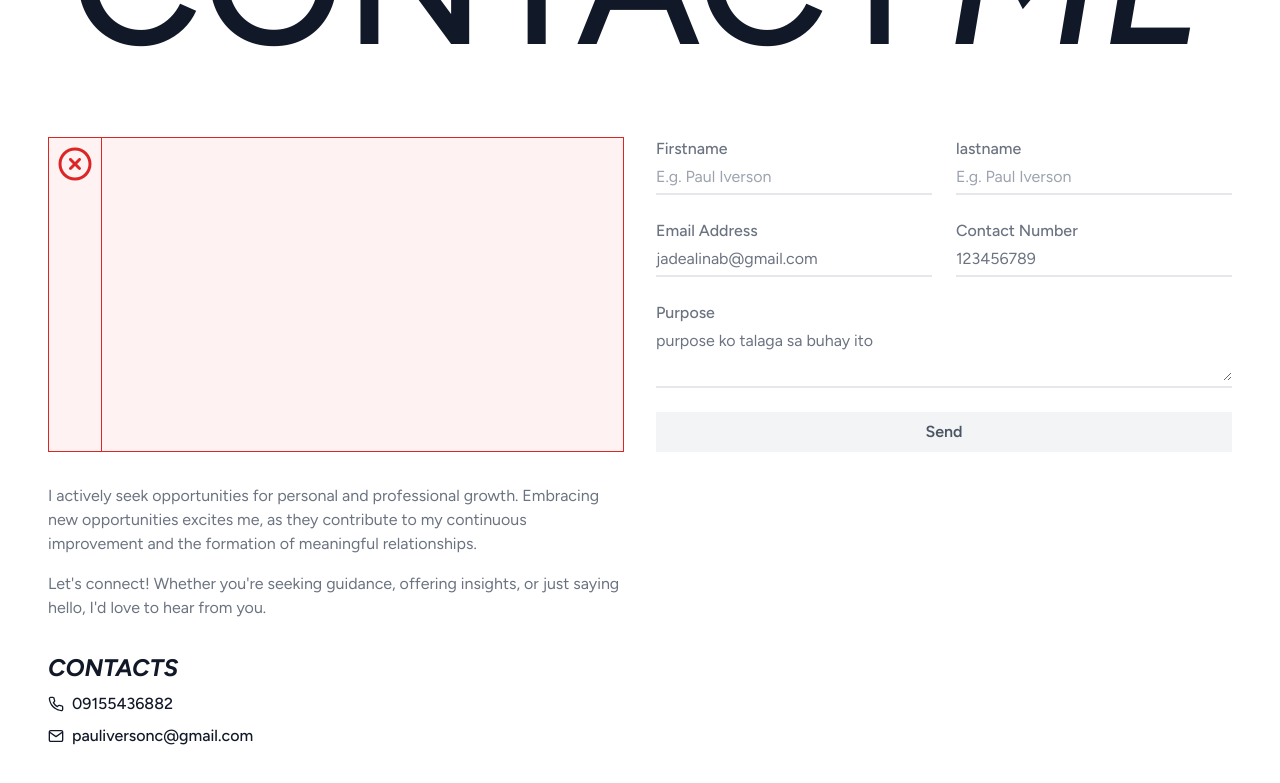
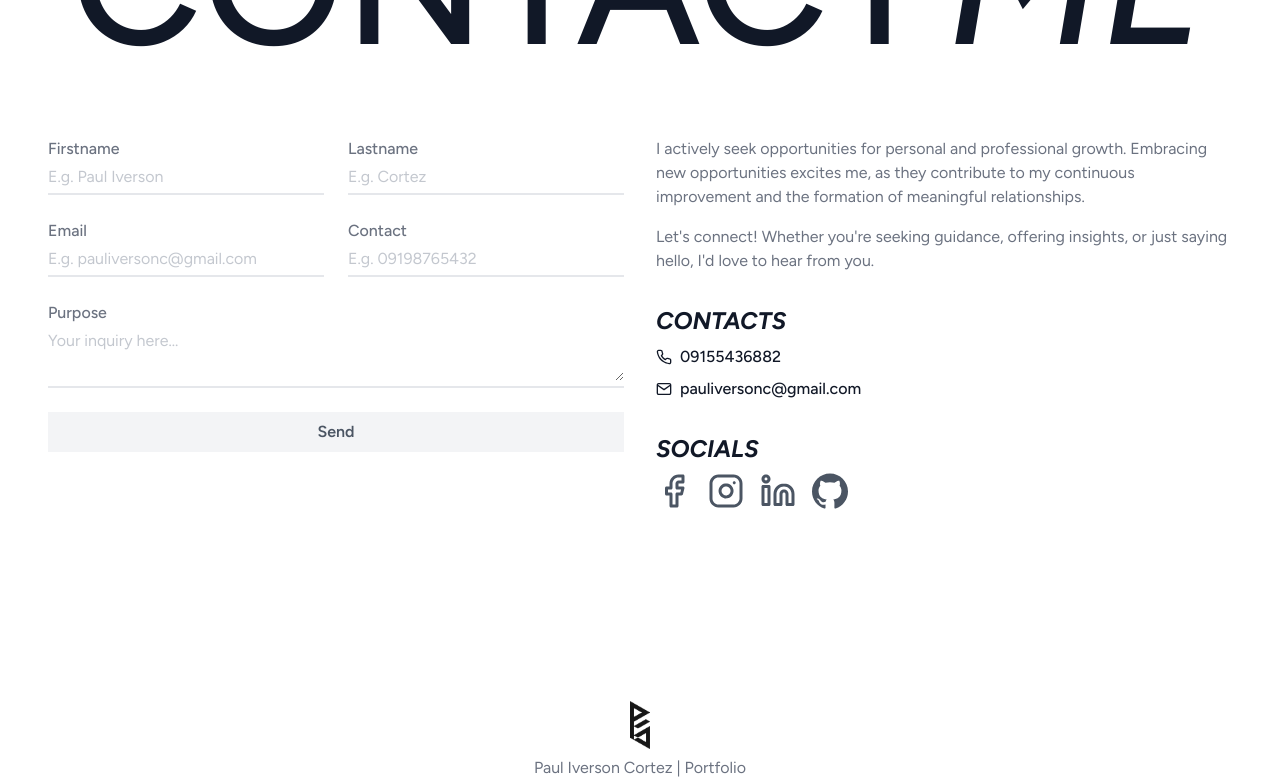
Before and after one commit to pauliversonc/pauliversonc, a Vue app: page / in a window 1280 px wide. Shown: the part 4960-5743 px from the top of the page. Built offline with nearby package versions, Linux system fonts and the light colour scheme.

Commit message:
add form validation

```diff
--- a/src/components/layout/TheContacts.vue
+++ b/src/components/layout/TheContacts.vue
@@ -1,20 +1,22 @@
 <template >
   <section class="px-4 xs:px-6 md:px-8 lg:px-10 xl:px-12  2xl:px-16 py-8 container mx-auto  flex flex-col lg:grid lg:grid-cols-2  gap-8">
   <!-- ERROR LIST -->
-  <div class=" text-red-600 flex gap-4 border border-red-600 bg-red-50">
-    <div class="flex justify-center border-r border-red-600 p-2">
-      <svg  class="fill-red-600 h-9 w-9 dark:red-500 group-hover:fill-gray-900 dark:group-hover:fill-dmWhite ease-out duration-300">
+  <div class="order-1">
+    <div v-show="errorList.length > 0" class="text-red-600 dark:text-red-700 flex gap-4 border border-red-600 dark:border-red-700 bg-lmRed dark:bg-dmRed">
+      <div class="flex items-center justify-center border-r border-red-600 dark:border-red-700 p-2">
+        <svg  class="fill-red-600 h-9 w-9 dark:fill-red-700">
           <use xlink:href="/icons/sprite.svg#icon-x-circle"></use>
         </svg>
       </div>
 
-    <ul class="list-disc p-2 flex flex-col justify-center">
-      <li v-for="error in errors.firstname" :key="error">{{ error }}</li>
+      <ul class="list-disc py-2 pl-4 pr-2 flex flex-col justify-center">
+        <li v-for="(error, index) in errorList" :key="index">{{ error }}</li>
       </ul>
+    </div>
   </div>
 
   <!-- FORM INPUT (LEFT)-->
-<form action="#" @submit.prevent="submitForm" class="container grid gap-6 lg:grid-cols-2  lg:self-start" ref="form">
+  <form :class="{'mt-[-2rem]': errorList.length === 0 }" action="#" @submit.prevent="submitForm" class="order-3 container grid gap-6 lg:grid-cols-2  lg:self-start" ref="form">
 
     <!-- firstname -->
     <div
@@ -32,7 +34,7 @@
     before:hover:w-full
     ">
       <label :class="isFormErrorLabel('firstname')" class="pb-6 font-medium" for="firstname">Firstname</label>
-    <input :class="isFormErrorInput('firstname')" @input="filterInput('firstname')" @focus="resetInput('firstname')" @blur="validateInput('firstname')" class="py-1 w-full focus:outline-none border-b-2 border-gray-200 dark:border-dmBlackTint2 dark:bg-dmBlack " type="text" placeholder="E.g. Paul Iverson" v-model.trim="form.firstname" name="firstname" id="firstname" autocomplete="on">
+      <input :class="isFormErrorInput('firstname')" @input="filterInput('firstname')" @focus="resetInput('firstname')" @blur="validateInput('firstname')" class="placeholder:opacity-60 py-1 w-full focus:outline-none border-b-2 border-gray-200 dark:border-dmBlackTint2 dark:bg-dmBlack " type="text" placeholder="E.g. Paul Iverson" v-model.trim="form.firstname" name="firstname" id="firstname" autocomplete="on">
     </div>
     <!-- lastname -->
     <div
@@ -49,43 +51,47 @@
     before:left-0
     before:hover:w-full
     ">
-    <label :class="isFormErrorLabel('lastname')" class="pb-6 font-medium" for="lastname">lastname</label>
-    <input :class="isFormErrorInput('lastname')" @input="filterInput('lastname')" @focus="resetInput('lastname')" @blur="validateInput('lastname')" class="py-1 w-full focus:outline-none border-b-2 border-gray-200 dark:border-dmBlackTint2 dark:bg-dmBlack " type="text" placeholder="E.g. Paul Iverson" v-model.trim="form.lastname" name="lastname" id="lastname" autocomplete="on">
+      <label :class="isFormErrorLabel('lastname')" class="pb-6 font-medium" for="lastname">Lastname</label>
+      <input :class="isFormErrorInput('lastname')" @input="filterInput('lastname')" @focus="resetInput('lastname')" @blur="validateInput('lastname')" class="placeholder:opacity-60 py-1 w-full focus:outline-none border-b-2 border-gray-200 dark:border-dmBlackTint2 dark:bg-dmBlack " type="text" placeholder="E.g. Cortez" v-model.trim="form.lastname" name="lastname" id="lastname" autocomplete="on">
     </div>
+    <!-- email -->
+    <div
+    :class="{'before:w-full': isForm('email')}, isFormInvalid('email')"
 
-  <div class="relative
+    class="relative
     before:ease-out
     before:duration-300
     before:content-['']
     before:absolute
     before:h-0.5
     before:w-0
-  before:bg-gray-900
-  dark:before:bg-dmWhite
     before:bottom-0
     before:left-0
     before:hover:w-full
     ">
-    <label class="pb-6 font-medium" for="email">Email Address</label>
-    <input class="py-1 w-full focus:outline-none border-b-2 border-gray-200 dark:border-dmBlackTint2 dark:bg-dmBlack dark:placeholder-dmBlackTint2" type="text" placeholder="E.g. paul@gmail.com" v-model="form.email" name="email" id="email"  autocomplete="on">
+      <label :class="isFormErrorLabel('email')" class="pb-6 font-medium" for="email">Email</label>
+      <input :class="isFormErrorInput('email')" @input="filterInput('email')" @focus="resetInput('email')" @blur="validateInput('email')" class="placeholder:opacity-60 py-1 w-full focus:outline-none border-b-2 border-gray-200 dark:border-dmBlackTint2 dark:bg-dmBlack " type="text" placeholder="E.g. pauliversonc@gmail.com" v-model.trim="form.email" name="email" id="email" autocomplete="on">
     </div>
 
-  <div class="relative
+    <!-- contact -->
+    <div
+    :class="{'before:w-full': isForm('contact')}, isFormInvalid('contact')"
+
+    class="relative
     before:ease-out
     before:duration-300
     before:content-['']
     before:absolute
     before:h-0.5
     before:w-0
-  before:bg-gray-900
-  dark:before:bg-dmWhite
     before:bottom-0
     before:left-0
     before:hover:w-full
     ">
-    <label class="pb-6 font-medium" for="contact">Contact Number</label>
-    <input class="py-1 w-full focus:outline-none border-b-2 border-gray-200 dark:border-dmBlackTint2 dark:bg-dmBlack dark:placeholder-dmBlackTint2" type="text" placeholder="E.g. 09198765432" v-model="form.contact" name="contact" id="contact">
+      <label :class="isFormErrorLabel('contact')" class="pb-6 font-medium" for="contact">Contact</label>
+      <input :class="isFormErrorInput('contact')" @input="filterInput('contact')" @focus="resetInput('contact')" @blur="validateInput('contact')" class="placeholder:opacity-60 py-1 w-full focus:outline-none border-b-2 border-gray-200 dark:border-dmBlackTint2 dark:bg-dmBlack " type="text" placeholder="E.g. 09198765432" v-model.trim="form.contact" name="contact" id="contact" autocomplete="on">
     </div>
+
 
     <div class="col-span-full relative
     after:
@@ -112,9 +118,12 @@
     before:left-0
     before:hover:w-full
     before:z-40
-  ">
-    <label class="pb-6 font-medium"  for="purpose">Purpose</label>
-    <textarea placeholder="Your inquiry here..." class="w-full focus:outline-none py-1 dark:bg-dmBlack dark:placeholder-dmBlackTint2" name="purpose" id="purpose" rows="2" v-model="form.purpose" ></textarea>
+    "
+
+    :class="{'before:w-full': isForm('purpose')}, isFormInvalid('purpose')"
+    >
+      <label :class="isFormErrorLabel('purpose')" class="pb-6 font-medium"  for="purpose">Purpose</label>
+      <textarea :class="isFormErrorInput('purpose')" @input="filterInput('purpose')" @focus="resetInput('purpose')" @blur="validateInput('purpose')" placeholder="Your inquiry here..." class="placeholder:opacity-60 w-full focus:outline-none py-1 dark:bg-dmBlack dark:placeholder-dmBlackTint2" name="purpose" id="purpose" rows="2" v-model="form.purpose" ></textarea>
     </div>
 
 
@@ -132,7 +141,7 @@
   </form>
 
   <!-- CONTACT DETAILS (RIGHT)-->
-<div class="flex flex-col gap-8">
+  <div class="flex flex-col gap-8 order-2 row-span-3">
 
     <!-- PARAGRAPH CONTAINER -->
     <div>
@@ -173,47 +182,57 @@ export default {
   name: 'PauliversoncTheContacts',
 
   computed: {
-
+    errorList(){
+      return Object.values(this.errors).flat();
+    },
   },
   data(){
     return {
       form: {
         firstname:'',
         lastname:'',
-        email:'jadealinab@gmail.com',
-        contact:'123456789',
-        purpose:'purpose ko talaga sa buhay ito',
+        email:'',
+        contact:'',
+        purpose:'',
       },
 
       errors: {
         firstname: [],
         lastname: [],
+        email: [],
+        contact: [],
+        purpose: [],
       },
+
+
 
 
 
     };
   },
   methods: {
+    capitalizeFirstLetter(str) {
+      return str.charAt(0).toUpperCase() + str.slice(1);
+    },
 
     // SORT OF COMPUTED
     // before: Fullwidth when firstname have value or firstname have error
     isForm(formName){
-      return this.form[formName].length > 0 || this.errors[formName].length > 0;
+      return this.form[formName]?.length > 0 || this.errors[formName]?.length > 0;
     },
 
     // before: change to red if error else change to black
     isFormInvalid(formName) {
-      return (this.errors[formName].length > 0) ? 'before:bg-red-600 dark:before:bg-red-500' : 'before:bg-gray-900 dark:before:bg-dmWhite';
+      return (this.errors[formName]?.length > 0) ? 'before:bg-red-600 dark:before:bg-red-500' : 'before:bg-gray-900 dark:before:bg-dmWhite';
     },
 
     // text-color change to red if invalid else default
     isFormErrorLabel(formName) {
-      return (this.errors[formName].length > 0) ? 'text-red-600 dark:text-red-500' : '';
+      return (this.errors[formName]?.length > 0) ? 'text-red-600 dark:text-red-500' : '';
     },
     // text-color and placeholder-color change to red if invalid else default
     isFormErrorInput(formName) {
-      return (this.errors[formName].length > 0) ? 'text-red-600 dark:text-red-500 placeholder:text-red-700 dark:placeholder:text-red-600':'placeholder:text-gray-400 dark:placeholder-dmBlackTint2'
+      return (this.errors[formName]?.length > 0) ? 'text-red-600 dark:text-red-500 placeholder:text-red-700 dark:placeholder:text-red-600':'placeholder:text-gray-400 dark:placeholder-dmBlackTint2'
     },
 
 
@@ -227,37 +246,80 @@ export default {
       // firstname
       console.log(formName)
 
+      const mutatedFormName = this.capitalizeFirstLetter(formName)
 
-
-      // validate if firstname has a value
-      if(this.form[formName].length > 0) {
+      // validate if formname has a value
+      if(this.form[formName]?.length > 0) {
 
         // proceed to validation if form length is lessthan 32
-        if(this.form[formName].length <= 32) {
+
+          if(formName === 'firstname' || formName === 'lastname') {
+
+            if(this.form[formName]?.length <= 120){
+              // firstname and lastname regex pattern
               const pattern = /^[a-zA-Z]+(?:\s[a-zA-Z]+)*$/;
               console.log(pattern.test(this.form[formName]));
 
               if (pattern.test(this.form[formName])) {
                 console.log('pasok');
               } else {
-            console.log('no double space');
-            this.errors[formName].push('no double space')
+                this.errors[formName].push(`${mutatedFormName}: Please use only one space between names.`)
               }
-        }else {
-          console.log('maximum of 32 string')
-          this.errors[formName].push('maximum of 32 string')
+
+            } else {
+              this.errors[formName].push(`${mutatedFormName}: Should not exceed 120 characters.`)
+            }
+
+          }
+
+
+          if(formName === 'email') {
+            if(this.form[formName]?.length <= 320){
+              // regex for email
+              const pattern = /^[a-zA-Z0-9._%+-]+@[a-zA-Z0-9.-]+\.[a-zA-Z]{2,}$/;
+              console.log(pattern.test(this.form[formName]));
+
+              if (pattern.test(this.form[formName])) {
+                console.log('pasok');
+              } else {
+                this.errors[formName].push(`Enter a valid email address.`)
+              }
+            } else {
+              this.errors[formName].push(`${mutatedFormName} should not exceed 320 characters.`)
+            }
+          }
+
+          if(formName === 'contact') {
+            if(this.form[formName]?.length <= 13){
+              console.log('pasok');
+            } else {
+              this.errors[formName].push(`${mutatedFormName} number should not exceed 13 characters.`)
+            }
+          }
+
+          if(formName === 'purpose') {
+            if(this.form[formName]?.length <= 520){
+              console.log('pasok');
+            } else {
+              this.errors[formName].push(`${mutatedFormName} should not exceed 520 characters.`)
+            }
           }
       }
 
       else {
-        console.log('required')
-        this.errors[formName].push('required')
+        this.errors[formName].push(`${mutatedFormName} is required.`)
       }
 
     },
 
     filterInput(formName) {
+      if(formName === 'firstname' || formName === 'lastname') {
         this.form[formName] = this.form[formName].replace(/[^a-zA-Z ]+/g, '');
+      }
+
+      if(formName === 'contact') {
+        this.form[formName] = this.form[formName].replace(/\D/g, '');
+      }
     },
 
     submitForm(){
--- a/tailwind.config.js
+++ b/tailwind.config.js
@@ -10,6 +10,8 @@ export default {
         dmBlackTint2: '#545454',
         dmWhite: '#EAEADE',
         dmGray: '#909090',
+        lmRed: '#FDF2F2',
+        dmRed: '#681A17',
       },
       fontFamily:{
         'figtree': ["Figtree", "sans-serif"],
```
Lines whose indentation alone changed are shown as unchanged.
